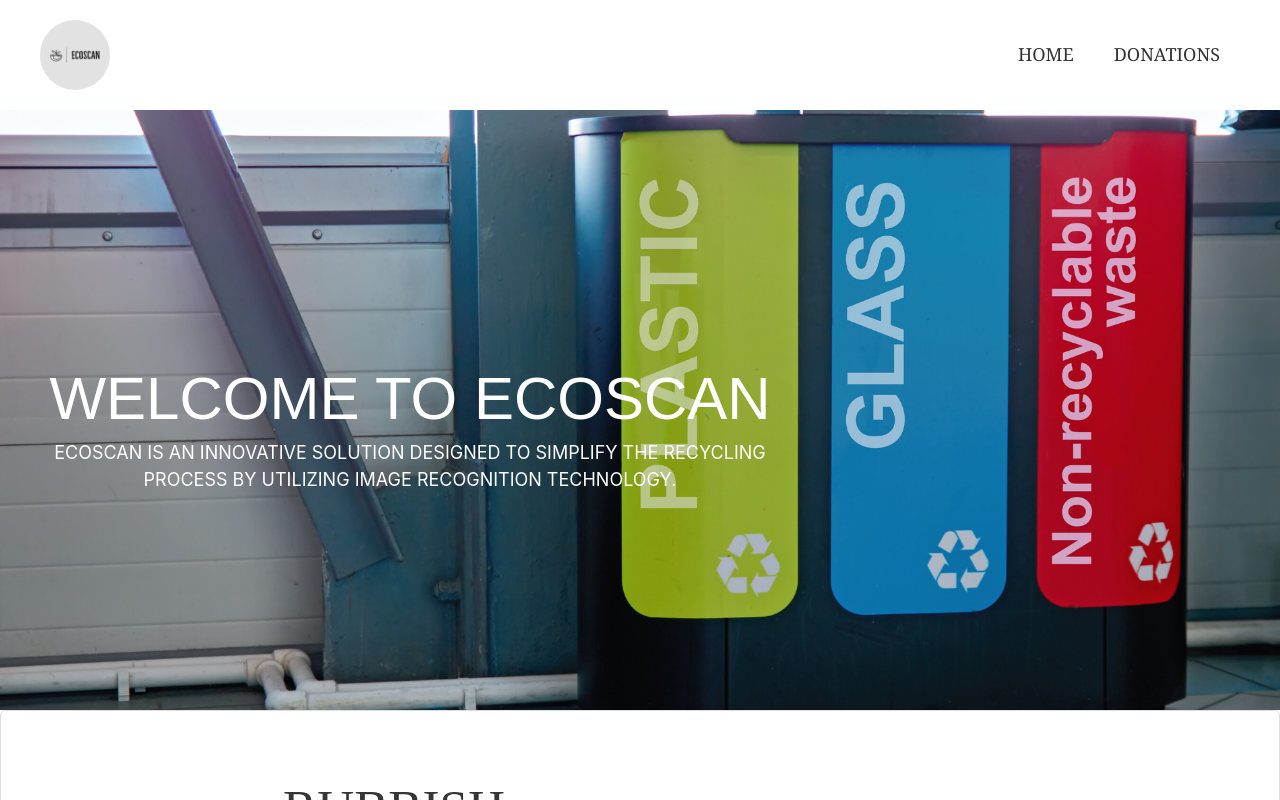
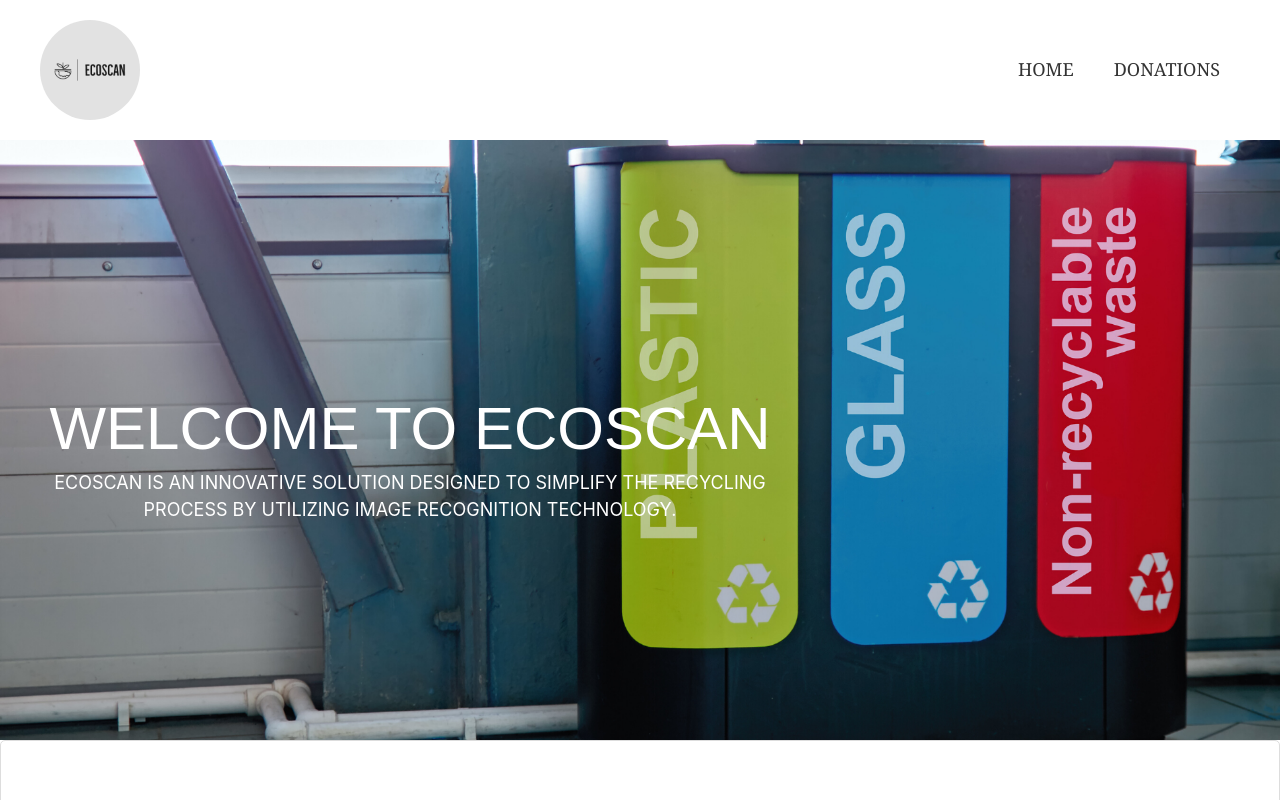
Before and after one commit to BekirKuscu/1.618, a React (Create React App) app: page / in a window 1280 px wide. Shown: the top 800 px of the page. Built offline with nearby package versions, Linux system fonts and the light colour scheme.

Commit message:
Update Navbar.css

```diff
--- a/src/Components/Navbar-Content/Navbar.css
+++ b/src/Components/Navbar-Content/Navbar.css
@@ -7,8 +7,8 @@
 }
 
 .website-link {
-  width: 70px;
-  height: 70px;
+  width: 100px;
+  height: 100px;
   border-radius: 50%;
 }
 
```
